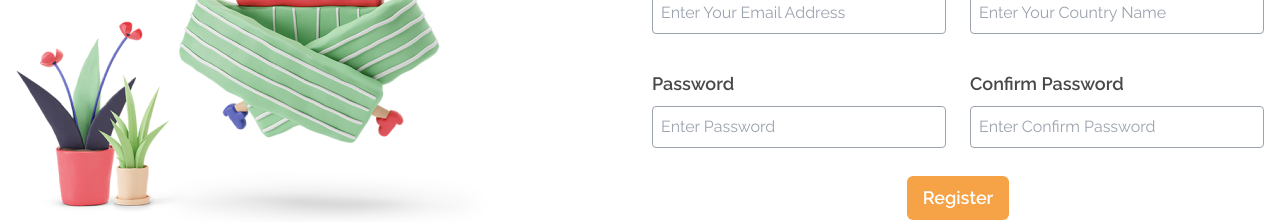
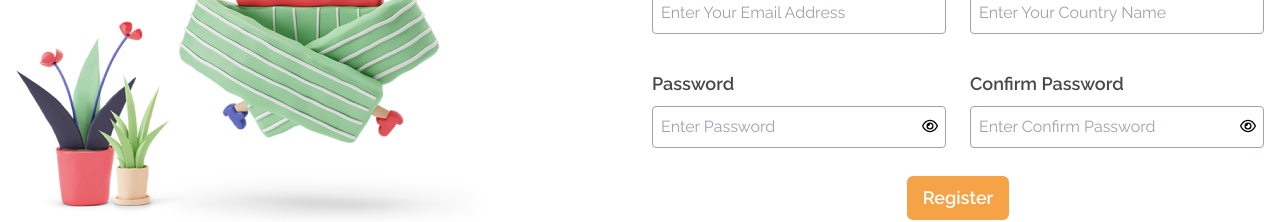
Before and after one commit to jahid-sourav/tourista-, a React (Vite) app in the folder tourista-client/: page /register in a window 1280 px wide. Shown: the part 357-579 px from the top of the page. Built offline with nearby package versions, Linux system fonts and the light colour scheme; no server answers.

Commit message:
Password Hide Show Feature Added

```diff
--- a/tourista-client/src/components/custom-components/LoginForm.jsx
+++ b/tourista-client/src/components/custom-components/LoginForm.jsx
@@ -1,6 +1,7 @@
 import useAuth from "@/hooks/useAuth";
 import { useState } from "react";
 import { useForm } from "react-hook-form";
+import { FaRegEye, FaRegEyeSlash } from "react-icons/fa6";
 import { useLocation, useNavigate } from "react-router";
 import { toast } from "react-toastify";
 import Field from "./Field";
@@ -18,6 +19,7 @@ const LoginForm = () => {
   const navigate = useNavigate();
   const { loginUser, resetPassword } = useAuth();
   const [error, setError] = useState("");
+  const [show, setShow] = useState(false);
 
   const handleLoginUser = (formData) => {
     loginUser(formData.email, formData.password)
@@ -64,6 +66,7 @@ const LoginForm = () => {
             <p className="text-red-600">{errors.email.message}</p>
           )}
         </Field>
+        <div className="relative">
           <Field htmlFor="password" label="Password">
             <input
               {...register("password", {
@@ -78,7 +81,7 @@ const LoginForm = () => {
                     "Password must contain at least one uppercase and one lowercase letter",
                 },
               })}
-            type="password"
+              type={show ? "text" : "password"}
               name="password"
               id="password"
               placeholder="Enter Password"
@@ -99,6 +102,15 @@ const LoginForm = () => {
               </button>
             </div>
           </Field>
+
+          <button
+            onClick={() => setShow(!show)}
+            type="button"
+            className="absolute top-1/2 right-2 translate-y-[-50%] outline-none"
+          >
+            {show ? <FaRegEyeSlash /> : <FaRegEye />}
+          </button>
+        </div>
       </div>
       <div className="text-center mt-2">
         {error && <p className="text-red-500 mb-3">{error}</p>}
--- a/tourista-client/src/components/custom-components/RegisterForm.jsx
+++ b/tourista-client/src/components/custom-components/RegisterForm.jsx
@@ -2,6 +2,7 @@ import useAuth from "@/hooks/useAuth";
 import { sendEmailVerification, updateProfile } from "firebase/auth";
 import { useState } from "react";
 import { useForm } from "react-hook-form";
+import { FaRegEye, FaRegEyeSlash } from "react-icons/fa6";
 import { useNavigate } from "react-router";
 import { toast } from "react-toastify";
 import Field from "./Field";
@@ -18,6 +19,8 @@ const RegisterForm = () => {
   const { createUser } = useAuth();
   const navigate = useNavigate();
   const [error, setError] = useState("");
+  const [show, setShow] = useState(false);
+  const [showAnother, setShowAnother] = useState(false);
 
   const handleRegister = (formData) => {
     let registeredUser;
@@ -109,6 +112,7 @@ const RegisterForm = () => {
             <p className="text-red-500">{errors.country_name.message}</p>
           )}
         </Field>
+        <div className="relative">
           <Field htmlFor="password" label="Password">
             <input
               {...register("password", {
@@ -123,7 +127,7 @@ const RegisterForm = () => {
                     "Password must contain at least one uppercase and one lowercase letter",
                 },
               })}
-            type="password"
+              type={show ? "text" : "password"}
               name="password"
               id="password"
               placeholder="Enter Password"
@@ -135,6 +139,15 @@ const RegisterForm = () => {
               <p className="text-red-500">{errors.password.message}</p>
             )}
           </Field>
+          <button
+            onClick={() => setShow(!show)}
+            type="button"
+            className="absolute top-[56px] right-2 translate-y-[-50%] outline-none"
+          >
+            {show ? <FaRegEyeSlash /> : <FaRegEye />}
+          </button>
+        </div>
+        <div className="relative">
           <Field htmlFor="confirmPassword" label="Confirm Password">
             <input
               {...register("confirmPassword", {
@@ -142,7 +155,7 @@ const RegisterForm = () => {
                 validate: (value) =>
                   value === password || "Passwords do not match",
               })}
-            type="password"
+              type={showAnother ? "text" : "password"}
               name="confirmPassword"
               id="confirmPassword"
               placeholder="Enter Confirm Password"
@@ -154,6 +167,14 @@ const RegisterForm = () => {
               <p className="text-red-500">{errors.confirmPassword.message}</p>
             )}
           </Field>
+          <button
+            onClick={() => setShowAnother(!showAnother)}
+            type="button"
+            className="absolute top-[56px] right-2 translate-y-[-50%] outline-none"
+          >
+            {showAnother ? <FaRegEyeSlash /> : <FaRegEye />}
+          </button>
+        </div>
       </div>
       <div className="text-center mt-4">
         {error && <p className="text-red-500 mb-3">{error}</p>}
```
Lines whose indentation alone changed are shown as unchanged.
